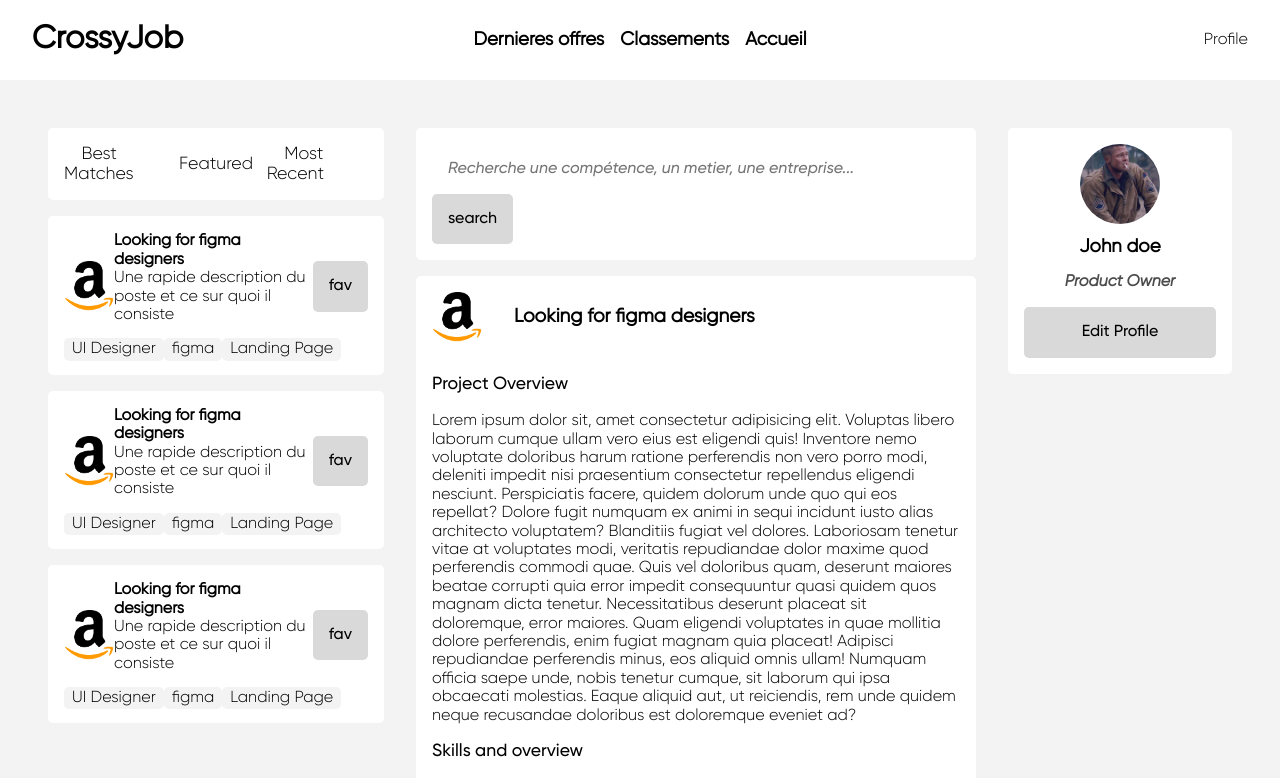
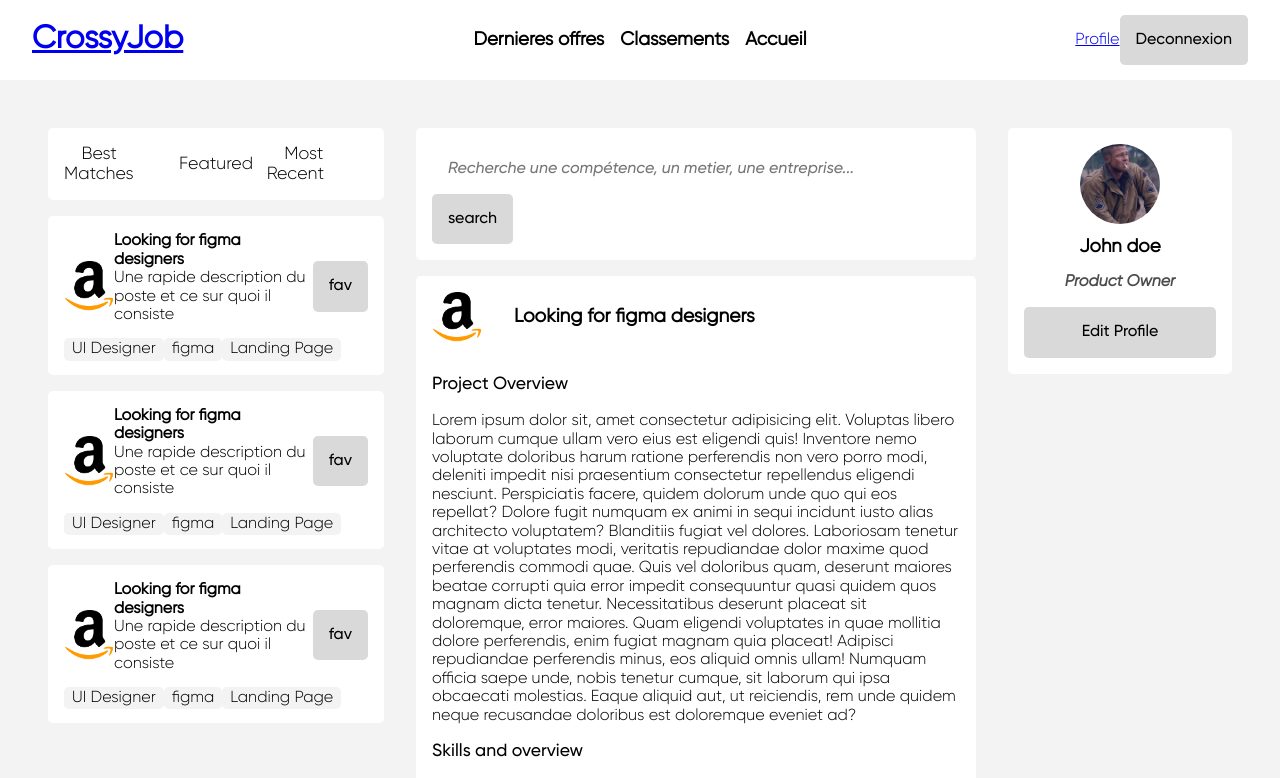
Before and after one commit to CrossyJob-YNOV/CrossyJob-Front, a Nuxt app: page / in a window 1280 px wide. Shown: the top 778 px of the page. Built offline with nearby package versions, Linux system fonts and the light colour scheme.

Commit message:
feat(nav): add disconnect function

```diff
--- a/components/Nav.vue
+++ b/components/Nav.vue
@@ -1,6 +1,8 @@
 <template>
   <div class="nav">
-    <h1>CrossyJob</h1>
+    <nuxt-link to="/">
+      <h1>CrossyJob</h1>
+    </nuxt-link>
 
     <div class="nav__content">
       <h3>Dernieres offres</h3>
@@ -8,9 +10,24 @@
       <h3>Accueil</h3>
     </div>
 
-    <div class="nav__profile">Profile</div>
+    <div class="nav__profile">
+      <nuxt-link to="/profile">Profile</nuxt-link>
+      <button @click.prevent="disconnect()">Deconnexion</button>
+
+    </div>
   </div>
 </template>
+
+<script>
+export default {
+  methods: {
+    disconnect: async function () {
+      await this.$auth.logout()
+      this.$router.push('/login')
+    },
+  }
+}
+</script>
 
 <style lang="scss" scoped>
 .nav {
```
